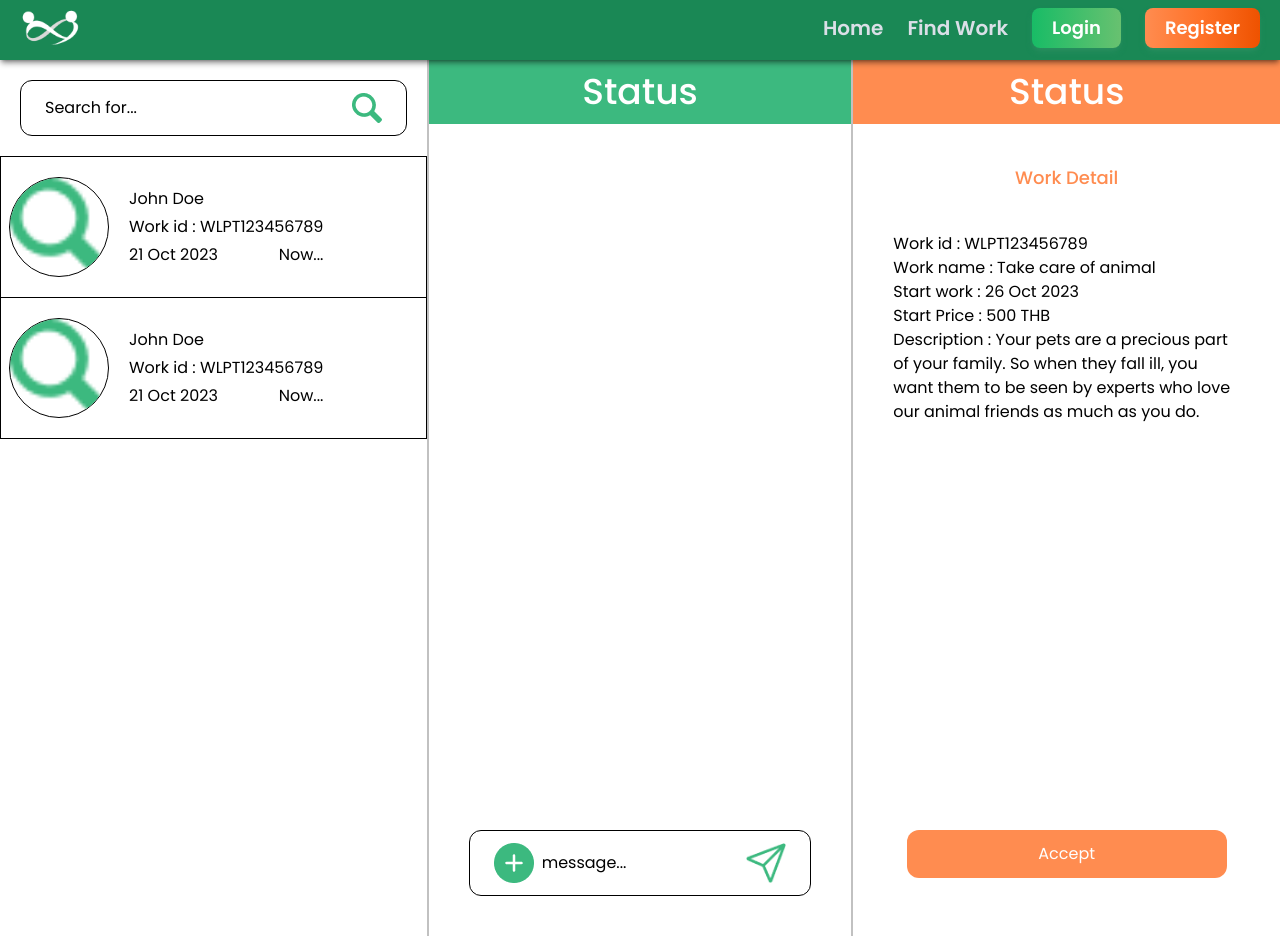
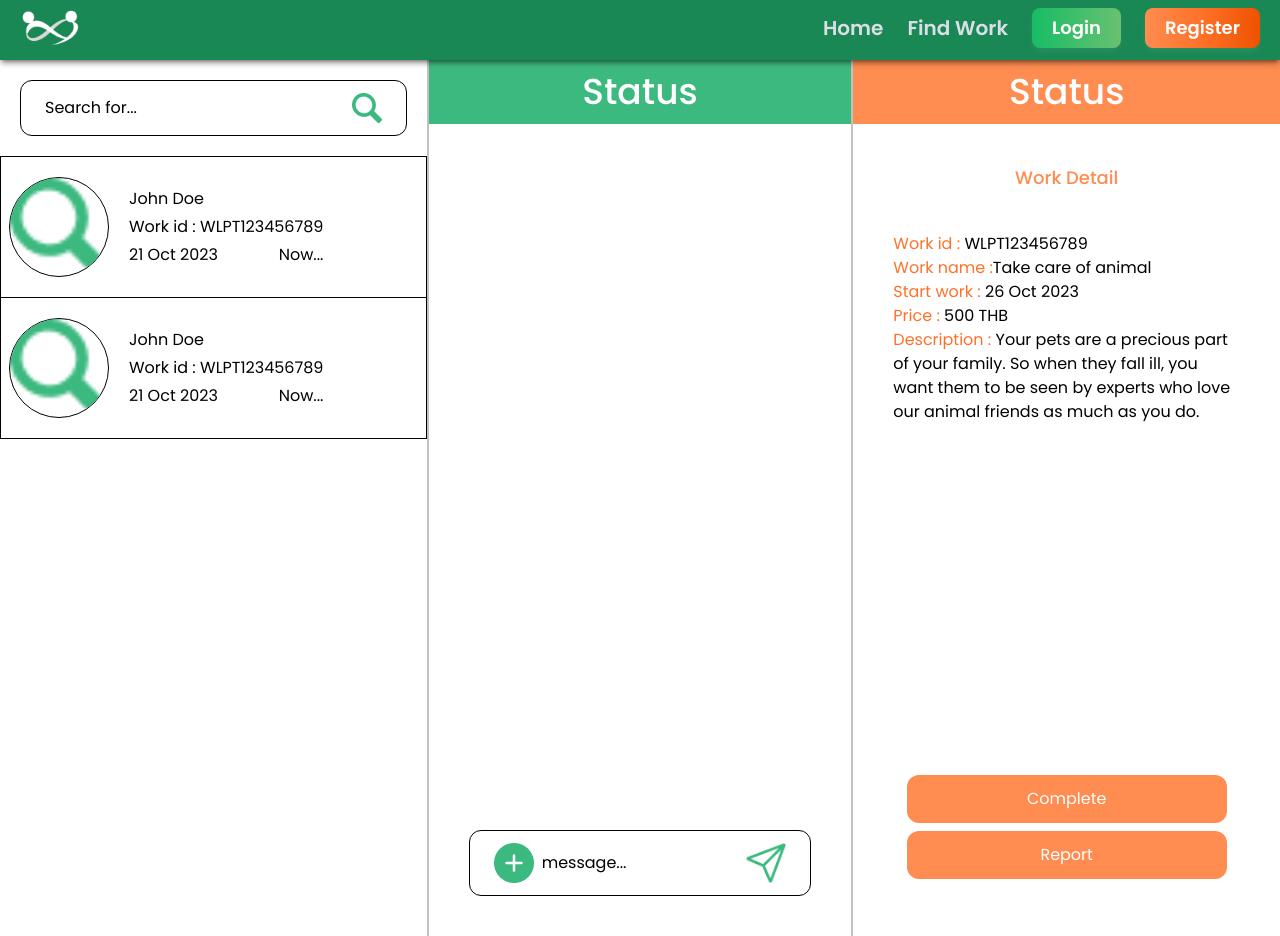
Before and after one commit to HeartLezz7/WorkLink-frontend, a React (Vite) app: page /chatroom in a window 1280 px wide. Built offline with nearby package versions, Linux system fonts and the light colour scheme.

Commit message:
fifinish render work detail button

```diff
--- /dev/null
+++ b/src/configs/constants.js
@@ -0,0 +1,19 @@
+const STATUS_FINDING = "finding";
+const STATUS_MAKEDEAL = "makeDeal";
+// const STATUS_ACCEPTDEAL = "acceptDeal";
+const STATUS_ONPROCESS = "onProcess";
+const STATUS_REQUEST = "requestSuccess";
+const STATUS_SUCCESS = "success";
+const STATUS_CANCEL = "cancel";
+const STATUS_ISSUE = "onIssue";
+
+export {
+  STATUS_FINDING,
+  STATUS_MAKEDEAL,
+  //   STATUS_ACCEPTDEAL,
+  STATUS_ONPROCESS,
+  STATUS_REQUEST,
+  STATUS_SUCCESS,
+  STATUS_CANCEL,
+  STATUS_ISSUE,
+};
--- a/src/pages/chat/ChatList.jsx
+++ b/src/pages/chat/ChatList.jsx
@@ -1,4 +1,5 @@
 import search from "../../../public/icons/search.png";
+import ChatUser from "./ChatUser";
 export default function ChatList() {
   return (
     <div>
@@ -10,39 +11,8 @@ export default function ChatList() {
           </div>
         </div>
       </div>
-      <div className="flex flex-col border-collapse">
-        <div className="w-full border border-t-0 flex gap-5 items-center px-2 py-5 ">
-          <img
-            src={search}
-            alt="search"
-            className="w-[100px] rounded-full border"
-          />
-
-          <div className="flex flex-col gap-1">
-            <div>John Doe</div>
-            <div>Work id : WLPT123456789</div>
-            <div className="flex justify-between">
-              <div>21 Oct 2023</div>
-              <div>Now...</div>
-            </div>
-          </div>
-        </div>
-        <div className="w-full border border-t-0 flex gap-5 items-center px-2 py-5 ">
-          <img
-            src={search}
-            alt="search"
-            className="w-[100px] rounded-full border"
-          />
-
-          <div className="flex flex-col gap-1">
-            <div>John Doe</div>
-            <div>Work id : WLPT123456789</div>
-            <div className="flex justify-between">
-              <div>21 Oct 2023</div>
-              <div>Now...</div>
-            </div>
-          </div>
-        </div>
+      <div>
+        <ChatUser />
       </div>
     </div>
   );
--- a/src/pages/chat/ChatStatusWork.jsx
+++ b/src/pages/chat/ChatStatusWork.jsx
@@ -1,7 +1,31 @@
+import {
+  STATUS_FINDING,
+  STATUS_MAKEDEAL,
+  STATUS_ONPROCESS,
+  STATUS_REQUEST,
+} from "../../configs/constants";
+// import useAuth from "../../hooks/useAuth";
+
+const WorkButton = ({ title }) => {
+  return (
+    <button
+      className={`w-[20rem] ${
+        title === "Edit"
+          ? "bg-textWhite text-secondaryLight border border-secondaryLight"
+          : "bg-secondaryLight text-textWhite"
+      } p-3 rounded-xl text-center`}
+    >
+      {title}
+    </button>
+  );
+};
+
 export default function ChatStatusWork() {
+  //   const { user } = useAuth();
+  const ownerId = 2;
   return (
-    <div className="h-full grid grid-rows-6">
-      <div className="row-span-5">
+    <div className="h-full grid grid-rows-4">
+      <div className="row-span-3">
         <div className="bg-secondaryLight text-textWhite text-4xl text-center p-3 font-semibold">
           Status
         </div>
@@ -10,22 +34,66 @@ export default function ChatStatusWork() {
             Work Detail
           </div>
           <div className="flex flex-col">
-            <div>Work id : WLPT123456789</div>
-            <div>Work name : Take care of animal</div>
-            <div>Start work : 26 Oct 2023</div>
-            <div>Start Price : 500 THB</div>
-            <div>
-              Description : Your pets are a precious part of your family. So
-              when they fall ill, you want them to be seen by experts who love
-              our animal friends as much as you do.
-            </div>
+            <p className="text-secondary">
+              Work id : <span className="text-black">WLPT123456789</span>
+            </p>
+            <p className="text-secondary">
+              Work name :<span className="text-black">Take care of animal</span>
+            </p>
+            <p className="text-secondary">
+              Start work : <span className="text-black">26 Oct 2023</span>
+            </p>
+            <p className="text-secondary">
+              Price : <span className="text-black">500 THB</span>
+            </p>
+            <p className="text-secondary">
+              Description :{" "}
+              <span className="text-black">
+                Your pets are a precious part of your family. So when they fall
+                ill, you want them to be seen by experts who love our animal
+                friends as much as you do.
+              </span>
+            </p>
           </div>
         </div>
       </div>
-      <div className="row-span-1 p-10 flex flex-col items-center">
-        <button className="w-[20rem] bg-secondaryLight text-textWhite p-3 rounded-xl text-center">
-          Accept
-        </button>
+      <div className="row-span-1 p-10 flex flex-col items-center justify-center gap-2">
+        {/* {ownerId && STATUS_FINDING ? (
+          <>
+            <WorkButton title="Edit" />
+            <WorkButton title="Submit" />
+          </>
+        ) : (
+          ""
+        )} */}
+        {/* {ownerId && STATUS_MAKEDEAL ? (
+          <>
+            <WorkButton title="Cancel" />
+          </>
+        ) : (
+          <>
+            <WorkButton title="Accept" />
+            <WorkButton title="Reject" />
+          </>
+        )} */}
+        {/* {ownerId && STATUS_ONPROCESS ? (
+          <>
+            <WorkButton title="Report" />
+          </>
+        ) : (
+          <>
+            <WorkButton title="Success" />
+            <WorkButton title="Report" />
+          </>
+        )} */}
+        {ownerId && STATUS_REQUEST ? (
+          <>
+            <WorkButton title="Complete" />
+            <WorkButton title="Report" />
+          </>
+        ) : (
+          <WorkButton title="Report" />
+        )}
       </div>
     </div>
   );
--- /dev/null
+++ b/src/pages/chat/ChatUser.jsx
@@ -0,0 +1,42 @@
+import search from "../../../public/icons/search.png";
+
+export default function ChatUser() {
+  return (
+    <>
+      <div className="flex flex-col border-collapse">
+        <div className="w-full border border-t-0 flex gap-5 items-center px-2 py-5 ">
+          <img
+            src={search}
+            alt="search"
+            className="w-[100px] rounded-full border "
+          />
+
+          <div className="flex flex-col gap-1">
+            <div>John Doe</div>
+            <div>Work id : WLPT123456789</div>
+            <div className="flex justify-between">
+              <div>21 Oct 2023</div>
+              <div>Now...</div>
+            </div>
+          </div>
+        </div>
+        <div className="w-full border border-t-0 flex gap-5 items-center px-2 py-5 ">
+          <img
+            src={search}
+            alt="search"
+            className="w-[100px] rounded-full border"
+          />
+
+          <div className="flex flex-col gap-1">
+            <div>John Doe</div>
+            <div>Work id : WLPT123456789</div>
+            <div className="flex justify-between">
+              <div>21 Oct 2023</div>
+              <div>Now...</div>
+            </div>
+          </div>
+        </div>
+      </div>
+    </>
+  );
+}
--- /dev/null
+++ b/src/pages/chat/ReportItem.jsx
@@ -0,0 +1,3 @@
+export default function ReportItem() {
+  return <div>Report</div>;
+}
```
